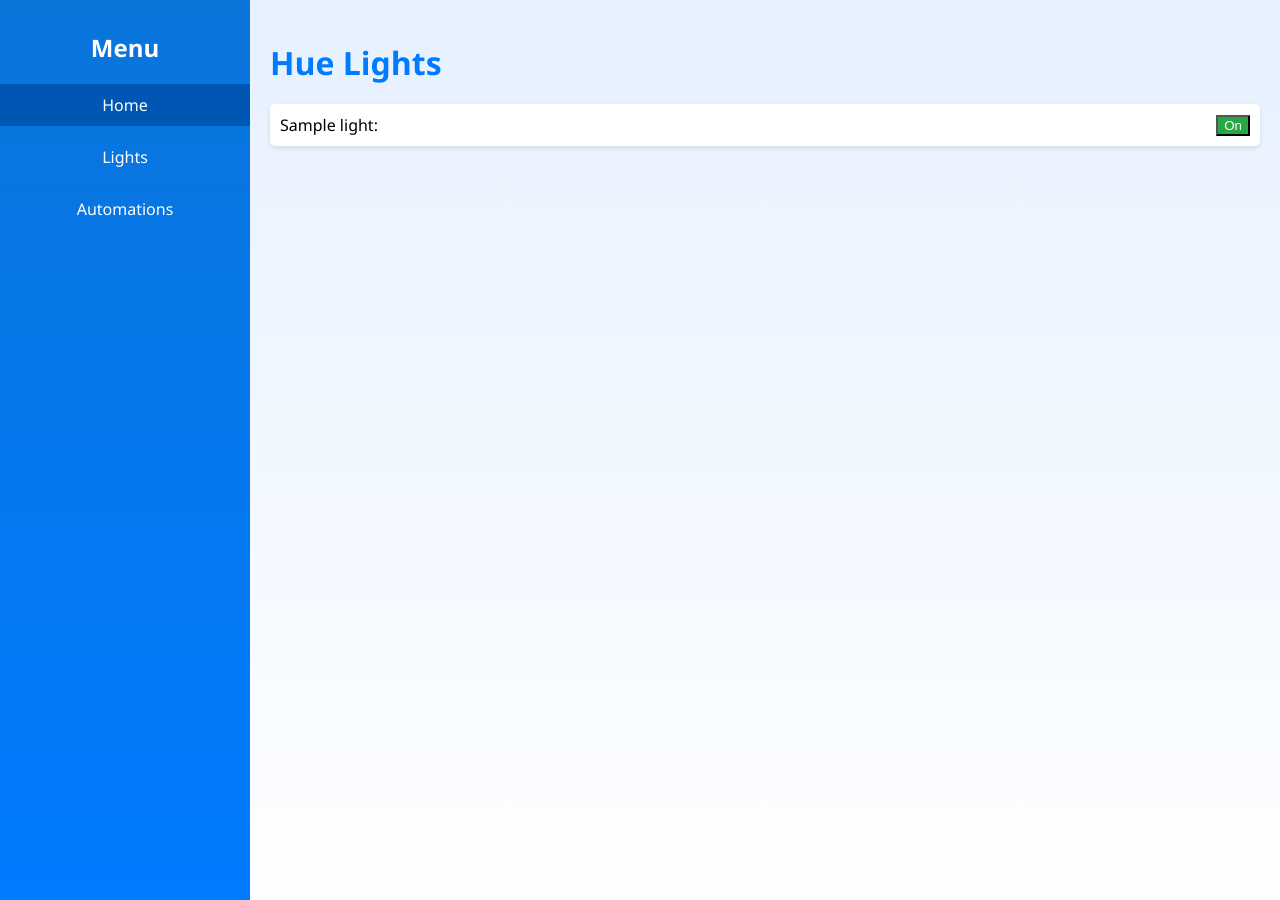
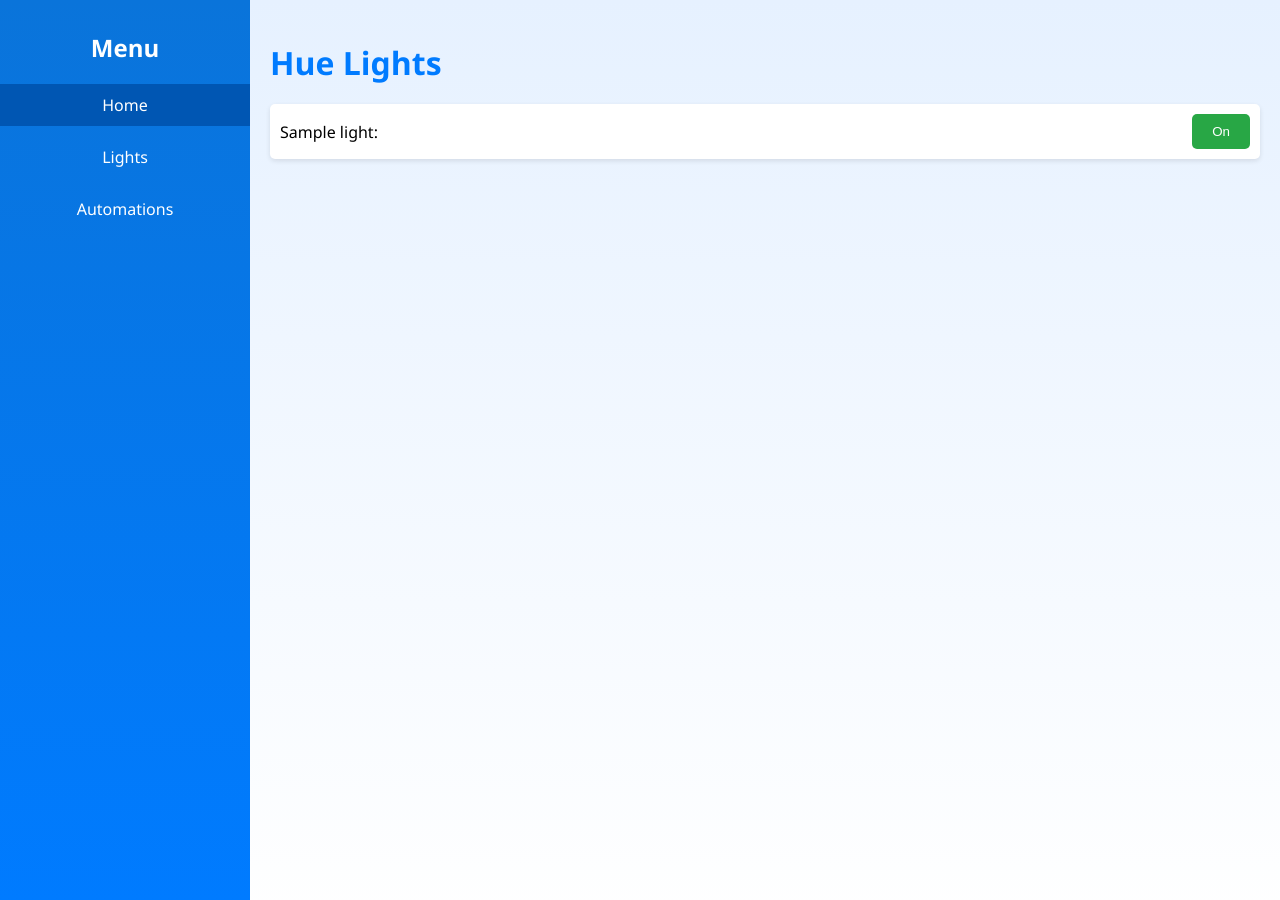
Before and after one commit to dhuelin/philips-hue-controller-automation, a Flask app: template flask_app/templates/index.html in a window 1280 px wide. Run offline with Flask 3, Linux system fonts and the light colour scheme; the template is opened without the code that fills it: most values are stand-ins (such as "Sample title", 1, 10 or a date in 2020); parts of the project's set-up code (start-up, migrations or seed data) failed here and were passed over.

Commit message:
Make buttons nicer

```diff
--- a/flask_app/static/main.css
+++ b/flask_app/static/main.css
@@ -77,6 +77,14 @@ ul li strong {
     color: #007bff;
 }
 
+ul li button {
+    padding: 10px 20px;
+    border: none;
+    border-radius: 5px;
+    cursor: pointer;
+    transition: background-color 0.3s, color 0.3s;
+}
+
 ul li button.on {
     background-color: #28a745; /* Green */
     color: white;
```
